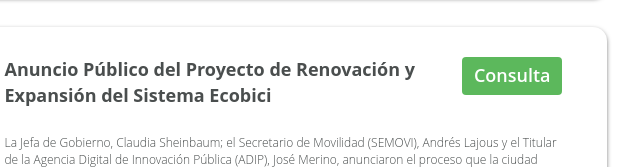
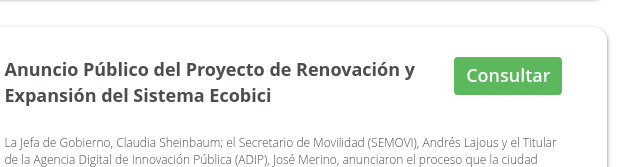
Before and after one commit to BrenOlayo/SitisCDMX, a plain HTML site: page index.html in a window 1280 px wide. Shown: the part 3173-3340 px from the top of the page, 505-1145 px from the left. Drawn offline with Linux system fonts and the light colour scheme; a web font is replaced by a local one.

Commit message:
corrección

```diff
--- a/index.html
+++ b/index.html
@@ -215,7 +215,7 @@
                 <strong>Anuncio Público del Proyecto de Renovación y Expansión del Sistema Ecobici</strong>
                 <div>
 
-                  <a href="https://adip.cdmx.gob.mx/comunicacion/nota/anuncia-gobierno-de-la-ciudad-de-mexico-nueva-licitacion-para-el-sistema-ecobici" target="_blank" rel="noopener noreferrer" class="btn btn-success">Consulta</a>
+                  <a href="https://adip.cdmx.gob.mx/comunicacion/nota/anuncia-gobierno-de-la-ciudad-de-mexico-nueva-licitacion-para-el-sistema-ecobici" target="_blank" rel="noopener noreferrer" class="btn btn-success">Consultar</a>
                 </div>
               </div>
               <br>
```
